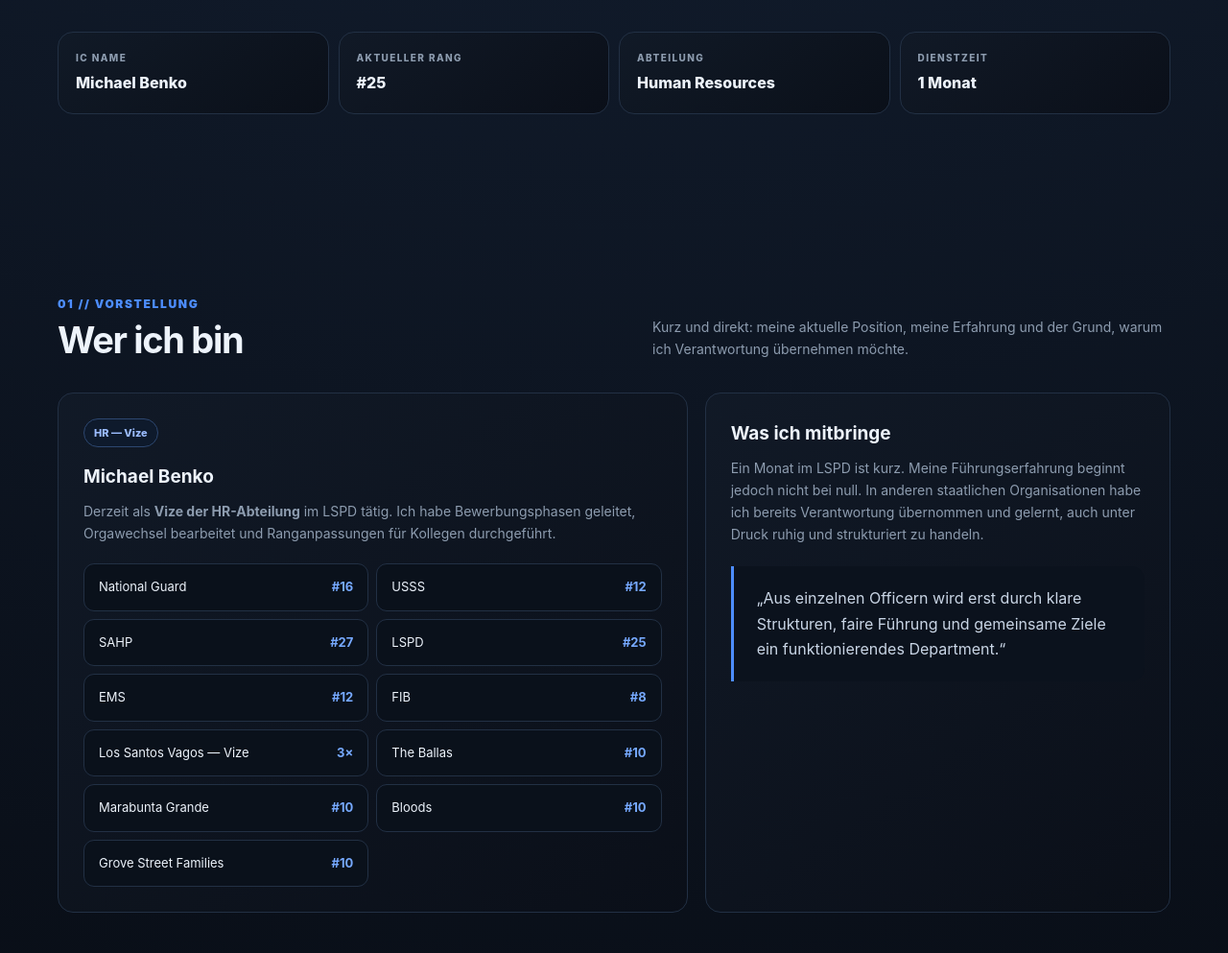
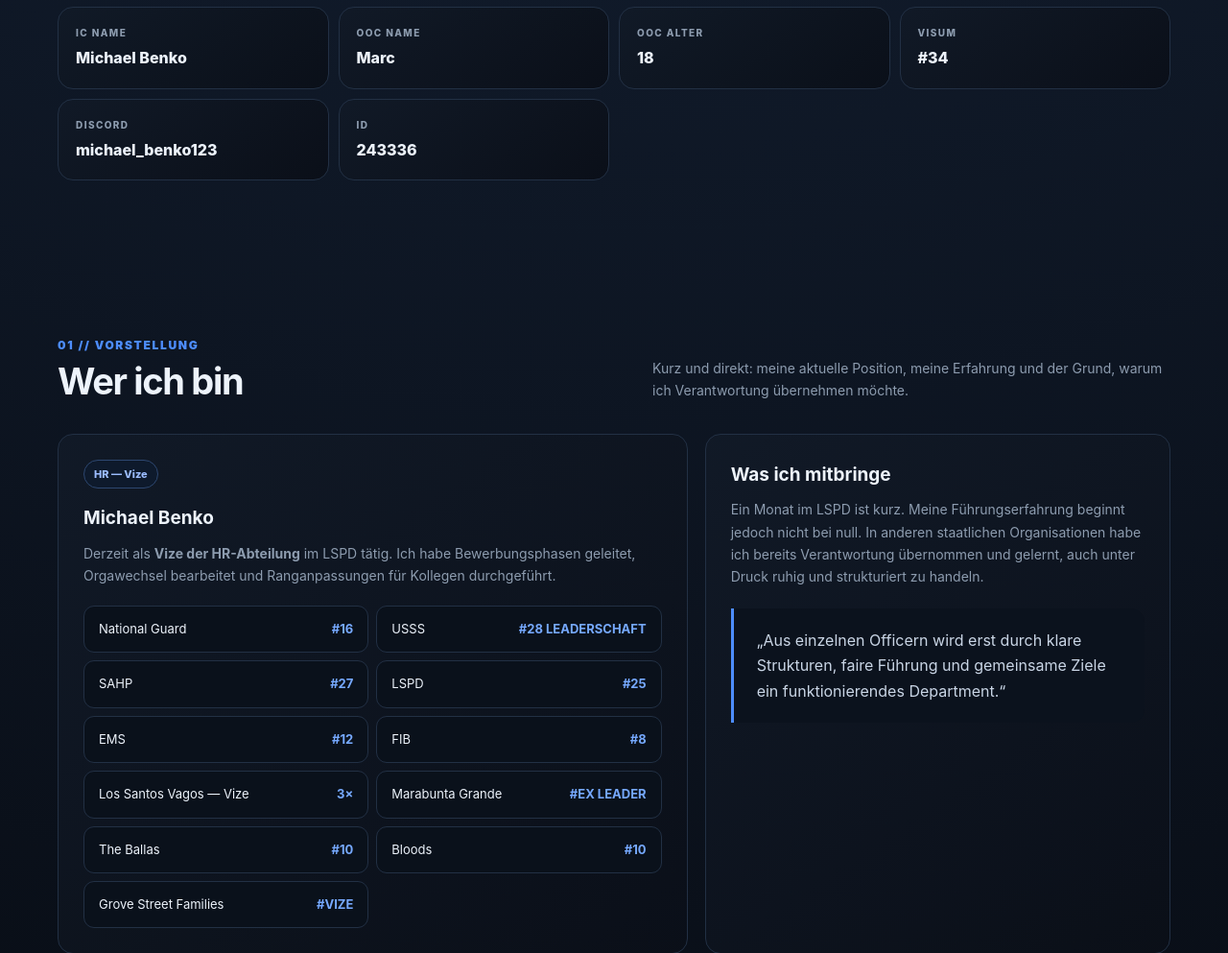
Before and after one commit to michaelrecickij-beep/LSPD-Leader-Bewerbung, a plain HTML site: page index.html in a window 1280 px wide. Shown: the part 494-1487 px from the top of the page at 96% size. Drawn offline with Linux system fonts and the light colour scheme.

Commit message:
Update application details for Michael Benko

```diff
--- a/LSPD_Chief_Bewerbung_Michael_Benko.html
+++ b/index.html
@@ -115,9 +115,11 @@ li{margin:6px 0}
     <p class="hero-sub">Vorgelegt von <strong>Officer Michael Benko</strong> — mit dem Ziel, das LSPD als verlässliche, disziplinierte und bürgernahe Institution von Los Santos zu führen.</p>
     <div class="meta">
       <div class="meta-card"><div class="label">IC Name</div><div class="value">Michael Benko</div></div>
-      <div class="meta-card"><div class="label">Aktueller Rang</div><div class="value">#25</div></div>
-      <div class="meta-card"><div class="label">Abteilung</div><div class="value">Human Resources</div></div>
-      <div class="meta-card"><div class="label">Dienstzeit</div><div class="value">1 Monat</div></div>
+      <div class="meta-card"><div class="label">OOC Name</div><div class="value">Marc</div></div>
+      <div class="meta-card"><div class="label">OOC Alter</div><div class="value">18</div></div>
+      <div class="meta-card"><div class="label">Visum</div><div class="value">#34</div></div>
+      <div class="meta-card"><div class="label">Discord</div><div class="value">michael_benko123</div></div>
+      <div class="meta-card"><div class="label">ID</div><div class="value">243336</div></div>
     </div>
   </div>
 </header>
@@ -136,16 +138,16 @@ li{margin:6px 0}
       <p>Derzeit als <strong>Vize der HR-Abteilung</strong> im LSPD tätig. Ich habe Bewerbungsphasen geleitet, Orgawechsel bearbeitet und Ranganpassungen für Kollegen durchgeführt.</p>
       <div class="experience">
         <div class="exp">National Guard <strong>#16</strong></div>
-        <div class="exp">USSS <strong>#12</strong></div>
+        <div class="exp">USSS <strong>#28 LEADERSCHAFT</strong></div>
         <div class="exp">SAHP <strong>#27</strong></div>
         <div class="exp">LSPD <strong>#25</strong></div>
         <div class="exp">EMS <strong>#12</strong></div>
         <div class="exp">FIB <strong>#8</strong></div>
         <div class="exp">Los Santos Vagos — Vize <strong>3×</strong></div>
+        <div class="exp">Marabunta Grande <strong>#EX LEADER</strong></div>
         <div class="exp">The Ballas <strong>#10</strong></div>
-        <div class="exp">Marabunta Grande <strong>#10</strong></div>
         <div class="exp">Bloods <strong>#10</strong></div>
-        <div class="exp">Grove Street Families <strong>#10</strong></div>
+        <div class="exp">Grove Street Families <strong>#VIZE</strong></div>
       </div>
     </div>
     <div class="card">
```
